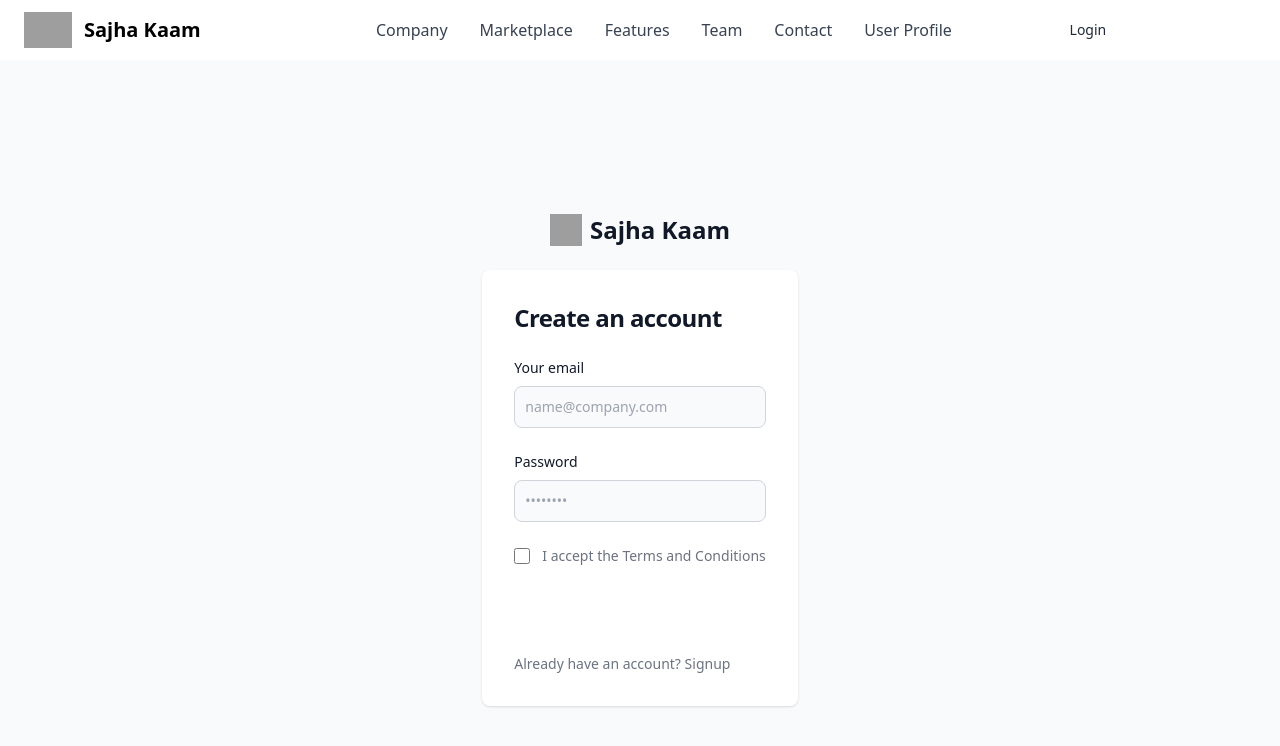
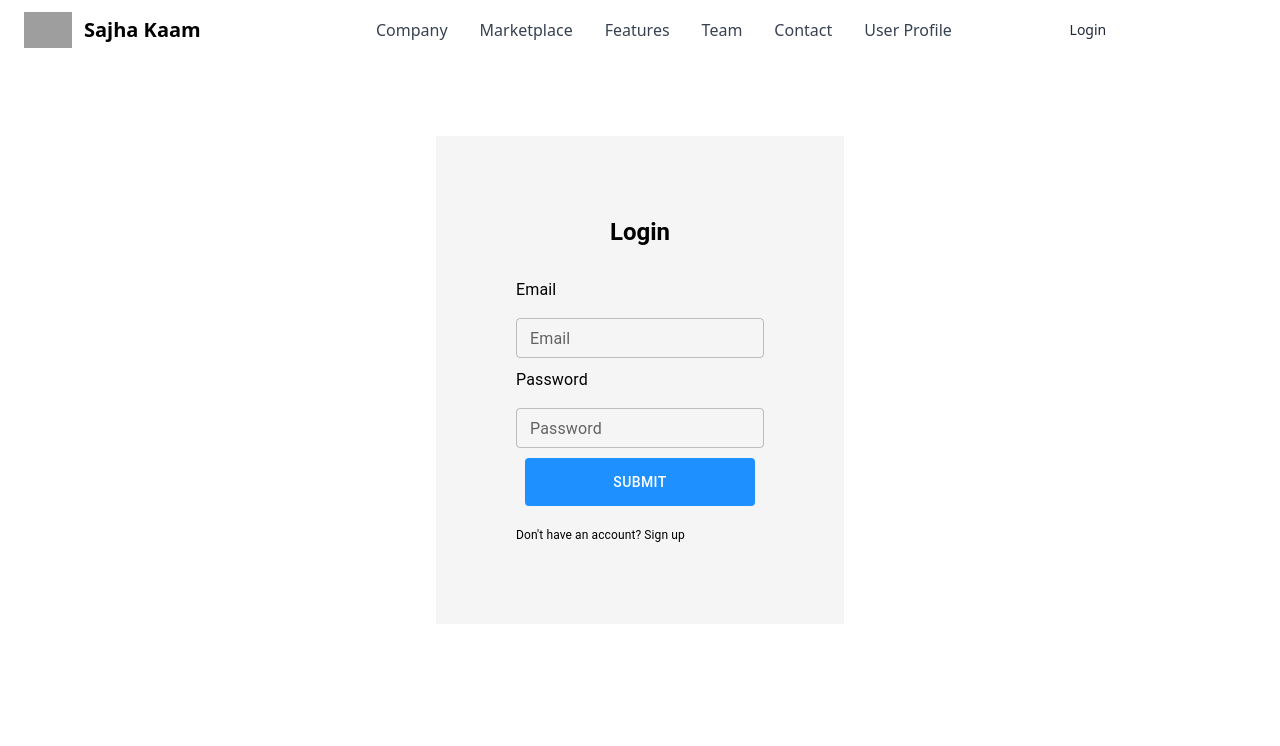
Before and after one commit to vectorsigmaissomewhere/Online-Job-Portal-, a React (Vite) app in the folder frontend/jobportal/: page /login in a window 1280 px wide. Shown: the top 746 px of the page. Built offline with nearby package versions, Linux system fonts and the light colour scheme; grey boxes are pictures that could not be loaded.

Commit message:
reset password login password working

```diff
--- a/frontend/jobportal/package.json
+++ b/frontend/jobportal/package.json
@@ -13,9 +13,12 @@
     "@chakra-ui/react": "^2.8.2",
     "@emotion/react": "^11.13.0",
     "@emotion/styled": "^11.13.0",
+    "@fontsource/roboto": "^5.0.14",
+    "@mui/base": "^5.0.0-beta.40",
     "@mui/icons-material": "^5.16.6",
     "@mui/material": "^5.16.6",
     "@mui/styles": "^5.16.6",
+    "@mui/system": "^5.16.6",
     "autoprefixer": "^10.4.19",
     "framer-motion": "^11.3.19",
     "postcss": "^8.4.40",
--- a/frontend/jobportal/src/components/auth/Login.jsx
+++ b/frontend/jobportal/src/components/auth/Login.jsx
@@ -1,53 +1,94 @@
-import { Link } from 'react-router-dom';
-import React, {useState} from 'react';
+import React, { useState } from 'react';
+import Typography from '@mui/material/Typography';
+import Container from '@mui/material/Container';
+import Box from '@mui/material/Box';
+import { TextField } from '@mui/material';
+import Button from '@mui/material/Button';
+
 
 const Login = () => {
+  const [email,setEmail] = useState('');
+  const [password, setPassword] = useState('');
+  return (
+    <Container
+    sx={{
+      display: 'flex',
+      justifyContent: 'center',
+      alignItems: 'center',
+      height: '80vh',
+    }}
+    >
+    <Box
+    sx={{
+      backgroundColor: 'whitesmoke',
+      p: '80px',
+    }}
+    >
+      <form
+      >
+      <Typography
+      variant='h5'
+      sx={{
+        display: 'flex',
+        justifyContent: 'center',
+        alignItems: 'center',
+        mb: '30px',
+      }}
+      ><b>Login</b>
+      </Typography>
+      <Box>
+        <Typography>
+          Email
+        </Typography>
+        <TextField
+        sx={{
+          mb: '10px'
+        }}
+        size='small'
+        label="Email" value={email} variant="outlined" margin="normal" onChange={(e) => setEmail(e.target.value)} />
+      </Box>
+      <Box>
+        <Typography>
+          Password
+        </Typography>
+        <TextField
+        size="small"
+        sx={{
+          mb: '10px'
+        }}
+        label="Password" value={password} variant="outlined" margin="normal" type="password" onChange={(e) => setPassword(e.target.value)}/>
+      </Box>
+      <Box
+      sx={{
+        display: 'flex',
+        justifyContent: 'center',
+        alignItems: 'center',
+      }}
+      >
+      <Button
+      sx={{
+        backgroundColor: 'dodgerblue',
+        color: "white",
+        width: "18vw",
+        height: "6vh",
+        "&:hover": {
+            bgcolor: "green",
+          },
+      }}
+      >
+      Submit</Button>
+      </Box>
 
-  return (
-    <section className="bg-gray-50 dark:bg-gray-900 min-h-screen flex items-center justify-center">
-      <div className="flex flex-col items-center justify-center px-6 py-8 mx-auto lg:py-0">
-        <a href="#" className="flex items-center mb-6 text-2xl font-semibold text-gray-900 dark:text-white">
-          <img className="w-8 h-8 mr-2" src="https://flowbite.s3.amazonaws.com/blocks/marketing-ui/logo.svg" alt="logo" />
-          Sajha Kaam
-        </a>
-        <div className="w-full bg-white rounded-lg shadow dark:border md:mt-0 sm:max-w-md xl:p-0 dark:bg-gray-800 dark:border-gray-700">
-          <div className="p-6 space-y-4 md:space-y-6 sm:p-8">
-            <h1 className="text-xl font-bold leading-tight tracking-tight text-gray-900 md:text-2xl dark:text-white">
-              Create an account
-            </h1>
-            <form className="space-y-4 md:space-y-6" action="#">
-              <div>
-                <label htmlFor="email" className="block mb-2 text-sm font-medium text-gray-900 dark:text-white">Your email</label>
-                <input type="email" name="email" id="email" className="bg-gray-50 border border-gray-300 text-gray-900 text-sm rounded-lg focus:ring-primary-600 focus:border-primary-600 block w-full p-2.5 dark:bg-gray-700 dark:border-gray-600 dark:placeholder-gray-400 dark:text-white dark:focus:ring-blue-500 dark:focus:border-blue-500" placeholder="name@company.com" required />
-              </div>
-              <div>
-                <label htmlFor="password" className="block mb-2 text-sm font-medium text-gray-900 dark:text-white">Password</label>
-                <input type="password" name="password" id="password" placeholder="••••••••" className="bg-gray-50 border border-gray-300 text-gray-900 text-sm rounded-lg focus:ring-primary-600 focus:border-primary-600 block w-full p-2.5 dark:bg-gray-700 dark:border-gray-600 dark:placeholder-gray-400 dark:text-white dark:focus:ring-blue-500 dark:focus:border-blue-500" required />
-              </div>
-              <div className="flex items-start">
-                <div className="flex items-center h-5">
-                  <input id="terms" aria-describedby="terms" type="checkbox" className="w-4 h-4 border border-gray-300 rounded bg-gray-50 focus:ring-3 focus:ring-primary-300 dark:bg-gray-700 dark:border-gray-600 dark:focus:ring-primary-600 dark:ring-offset-gray-800" required />
-                </div>
-                <div className="ml-3 text-sm">
-                  <label htmlFor="terms" className="font-light text-gray-500 dark:text-gray-300">
-                    I accept the <a href="#" className="font-medium text-primary-600 hover:underline dark:text-primary-500">Terms and Conditions</a>
-                  </label>
-                </div>
-              </div>
-              <button type="submit" className="w-full text-white bg-primary-600 hover:bg-primary-700 focus:ring-4 focus:outline-none focus:ring-primary-300 font-medium rounded-lg text-sm px-5 py-2.5 text-center dark:bg-primary-600 dark:hover:bg-primary-700 dark:focus:ring-primary-800">
-                Create an account
-              </button>
-              <p className="text-sm font-light text-gray-500 dark:text-gray-400">
-                Already have an account?{' '}
-                <Link to="/signup" className="font-medium text-primary-600 hover:underline dark:text-primary-500">
-                  Signup
-                </Link>
-              </p>
-            </form>
-          </div>
-        </div>
-      </div>
-    </section>
+      <Typography
+      sx={{
+        fontSize: '12px',
+        mt: '20px'
+      }}
+      >Don't have an account? Sign up</Typography>
+      </form>
+      </Box>
+      {/*if you want to add something at the side you can give a reference */}
+    </Container>
   );
 };
 
--- a/frontend/jobportal/src/components/profile/UserProfile.jsx
+++ b/frontend/jobportal/src/components/profile/UserProfile.jsx
@@ -15,6 +15,11 @@ import Typography from '@mui/material/Typography';
 import HomeIcon from '@mui/icons-material/Home';
 import Person2Icon from '@mui/icons-material/Person2';
 import MailIcon from '@mui/icons-material/Mail';
+import Container from '@mui/material/Container';
+import Button from '@mui/material/Button';
+import { Unstable_Popup as BasePopup} from '@mui/base/Unstable_Popup';
+import { styled } from '@mui/system';
+import { TextField } from '@mui/material';
 
 const drawerWidth = 240;
 
@@ -64,7 +69,9 @@ function UserProfile(props) {
       case 2:
         return <SavedJobs />;
       case 3:
-        return <Profile />;
+        return <Profile setProfileComponent={setProfileComponent} />;
+      case 4:
+        return <EditProfile />;
       default:
         return <Home />;
     }
@@ -162,8 +169,247 @@ const SavedJobs = () => (
   </div>
 );
 
-const Profile = () => (
+const Profile = ({ setProfileComponent }) => (
+  <Container
+    maxWidth="xl"
+    sx={{
+      height: '500px',
+      backgroundColor: 'red',
+      padding: '16px',
+      borderRadius: '8px',
+    }}
+  >
+    <Box
+      sx={{
+        backgroundColor: 'black',
+        display: 'flex',
+        flexDirection: 'column',
+        alignItems: 'center',
+        justifyContent: 'center',
+      }}
+    >
+      <img
+        src='https://images.squarespace-cdn.com/content/656f4e4dababbd7c042c4946/1706750781148-ZC9BZUC4HG8ETZ9AEU63/how-to-stop-being-a-people-pleaser-1_1.jpg?content-type=image%2Fjpeg'
+        alt='this is it'
+        width='80'
+        style={{ maxWidth: '100%', height: 'auto', borderRadius: '50%', objectFit: 'cover', border: '2px solid white' }}
+      />
+      <Typography sx={{ backgroundColor: 'white' }}>Nelson Mandela</Typography>
+    </Box>
+    <Box
+      sx={{
+        display: 'flex',
+        flexDirection: 'row',
+        justifyContent: 'flex-end',
+        backgroundColor: 'green',
+        padding: 2,
+      }}
+    >
+      <Button
+        onClick={() => setProfileComponent(4)}
+        variant="contained"
+      >
+        Edit Profile
+      </Button>
+    </Box>
+  </Container>
+);
+
+const EditProfile = () => (
   <>
-  <h1>This is our profile section</h1>
+  <Container
+  maxWidth="xl"
+  sx={{
+    height: '500px',
+    backgroundColor: 'red',
+    padding: '16px',
+    borderRadius: '8px',
+  }}
+  >
+    <Box
+    sx={{
+      backgroundColor: 'black',
+      display: 'flex',
+      flexDirection: 'column',
+      alignItems: 'center',
+      justifyContent: 'center',
+    }}
+    >
+      <PasswordPopup />
+    </Box>
+  </Container>
   </>
 );
+
+
+const PasswordPopup = () => {
+  const [anchor, setAnchor] = React.useState(null);
+  const [oldPassword, setOldPassword] = React.useState('');
+  const [newPassword, setNewPassword] = React.useState('');
+
+  const handleClick = (event) => {
+    setAnchor(anchor ? null : event.currentTarget);
+  };
+  const open = Boolean(anchor);
+  const id = open ? 'simple-popper' : undefined;
+  {/*handle submit to print on the console */}
+
+  const handleResetPassSubmit = (event) => {
+    event.preventDefault();
+    console.log('Old Password');
+    console.log('New Password');
+  }
+
+  return(
+    <div>
+      <PasswordChangeButton aria-describedby={id} type='button' onClick={handleClick}>
+        Reset Password
+      </PasswordChangeButton>
+      <BasePopup id={id} open={open} anchor={anchor}>
+      <PopupBody>
+        <form>
+          <Box
+          sx={{
+            display: 'flex',
+            flexDirection: 'row',
+            gap : '10px'
+          }}
+          >
+          <Typography
+          sx={{
+            mr: '0px',
+            pt: '30px',
+            width: '80%'
+          }}
+          >Enter Old Password</Typography>
+          <TextField
+            label="Old Password"
+            value={oldPassword}
+            onChange={(e) => setOldPassword(e.target.value)}
+            variant="outlined"
+            fullWidth
+            margin="normal"
+      />
+          </Box>
+          <Box
+          sx={{
+            display: 'flex',
+            flexDirection: 'row',
+            gap : '10px'
+          }}
+          >
+          <Typography
+          sx={{
+            mr: '0px',
+            pt: '30px',
+            width: '80%'
+          }}
+          >Enter New Password</Typography>
+          <TextField
+            label="New Password"
+            value={newPassword}
+            onChange={(e) => setNewPassword(e.target.value)}
+            variant="outlined"
+            fullWidth
+            margin="normal"
+            type="password"
+           />
+          </Box>
+          <Box
+          sx={{
+            display: 'flex',
+            alignItems: 'center',
+            justifyContent: 'center'
+          }}
+          >
+          <Button>Submit</Button>
+          </Box>
+        </form>
+      </PopupBody>
+      </BasePopup>
+    </div>
+  )
+}
+
+const grey = {
+  50: '#F3F6F9',
+  100: '#E5EAF2',
+  200: '#DAE2ED',
+  300: '#C7D0DD',
+  400: '#B0B8C4',
+  500: '#9DA8B7',
+  600: '#6B7A90',
+  700: '#434D5B',
+  800: '#303740',
+  900: '#1C2025',
+};
+
+const blue = {
+  200: '#99CCFF',
+  300: '#66B2FF',
+  400: '#3399FF',
+  500: '#007FFF',
+  600: '#0072E5',
+  700: '#0066CC',
+};
+
+const PopupBody = styled('div')(
+  ({ theme }) => `
+  width: max-content;
+  padding: 12px 16px;
+  margin: 8px;
+  border-radius: 8px;
+  border: 1px solid ${theme.palette.mode === 'dark' ? grey[700] : grey[200]};
+  background-color: ${theme.palette.mode === 'dark' ? grey[900] : '#fff'};
+  box-shadow: ${
+    theme.palette.mode === 'dark'
+      ? `0px 4px 8px rgb(0 0 0 / 0.7)`
+      : `0px 4px 8px rgb(0 0 0 / 0.1)`
+  };
+  font-family: 'IBM Plex Sans', sans-serif;
+  font-size: 0.875rem;
+  z-index: 1;
+`,
+);
+
+const PasswordChangeButton = styled('button')(
+  ({ theme }) => `
+  font-family: 'IBM Plex Sans', sans-serif;
+  font-weight: 600;
+  font-size: 0.875rem;
+  line-height: 1.5;
+  background-color: ${blue[500]};
+  padding: 8px 16px;
+  border-radius: 8px;
+  color: white;
+  transition: all 150ms ease;
+  cursor: pointer;
+  border: 1px solid ${blue[500]};
+  box-shadow: 0 2px 1px ${
+    theme.palette.mode === 'dark' ? 'rgba(0, 0, 0, 0.5)' : 'rgba(45, 45, 60, 0.2)'
+  }, inset 0 1.5px 1px ${blue[400]}, inset 0 -2px 1px ${blue[600]};
+
+  &:hover {
+    background-color: ${blue[600]};
+  }
+
+  &:active {
+    background-color: ${blue[700]};
+    box-shadow: none;
+  }
+
+  &:focus-visible {
+    box-shadow: 0 0 0 4px ${theme.palette.mode === 'dark' ? blue[300] : blue[200]};
+    outline: none;
+  }
+
+  &.disabled {
+    opacity: 0.4;
+    cursor: not-allowed;
+    box-shadow: none;
+    &:hover {
+      background-color: ${blue[500]};
+    }
+  }
+`,
+);
```
Also changed, not shown: 1 other file (tests, documents, lock files or other folders).
